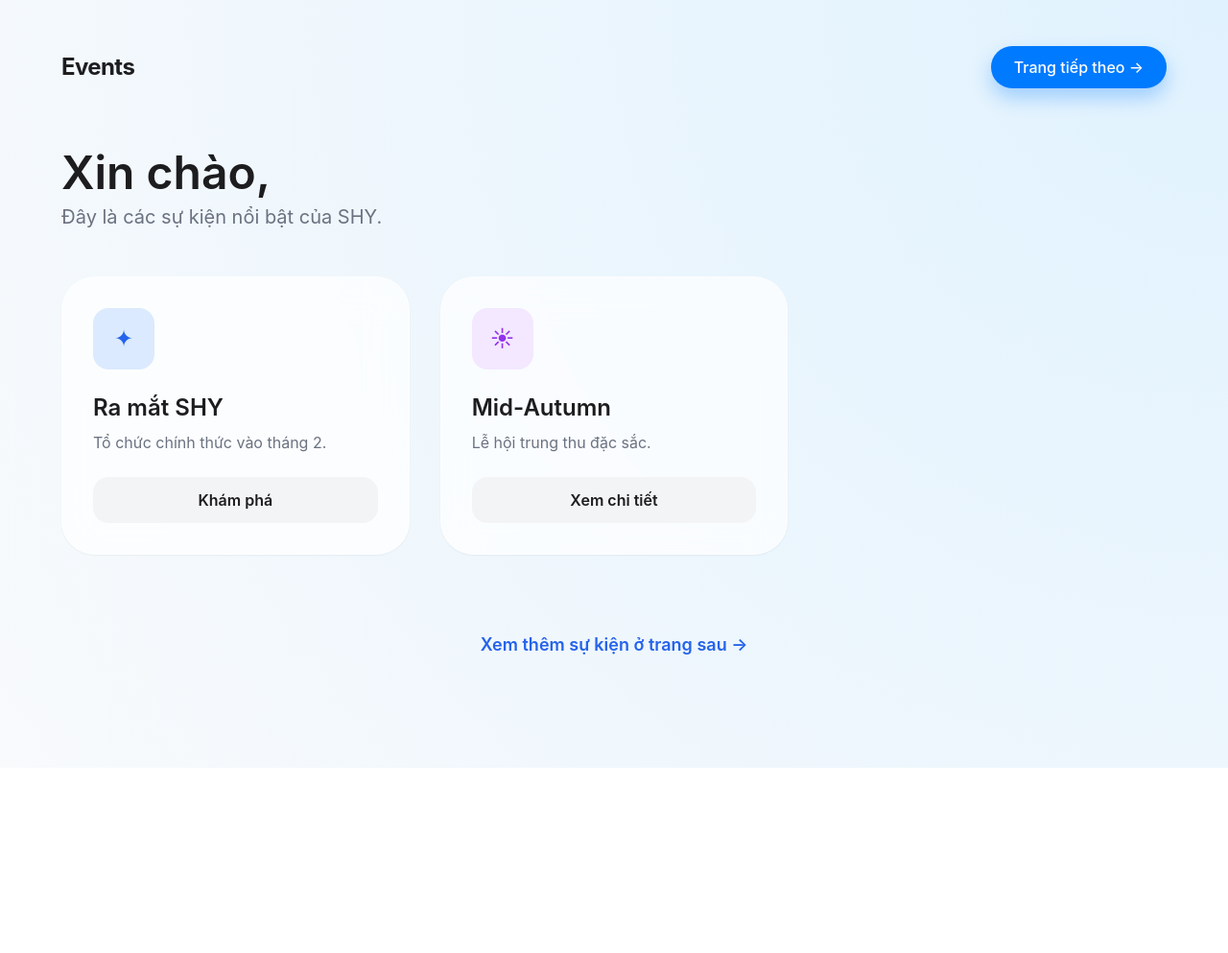
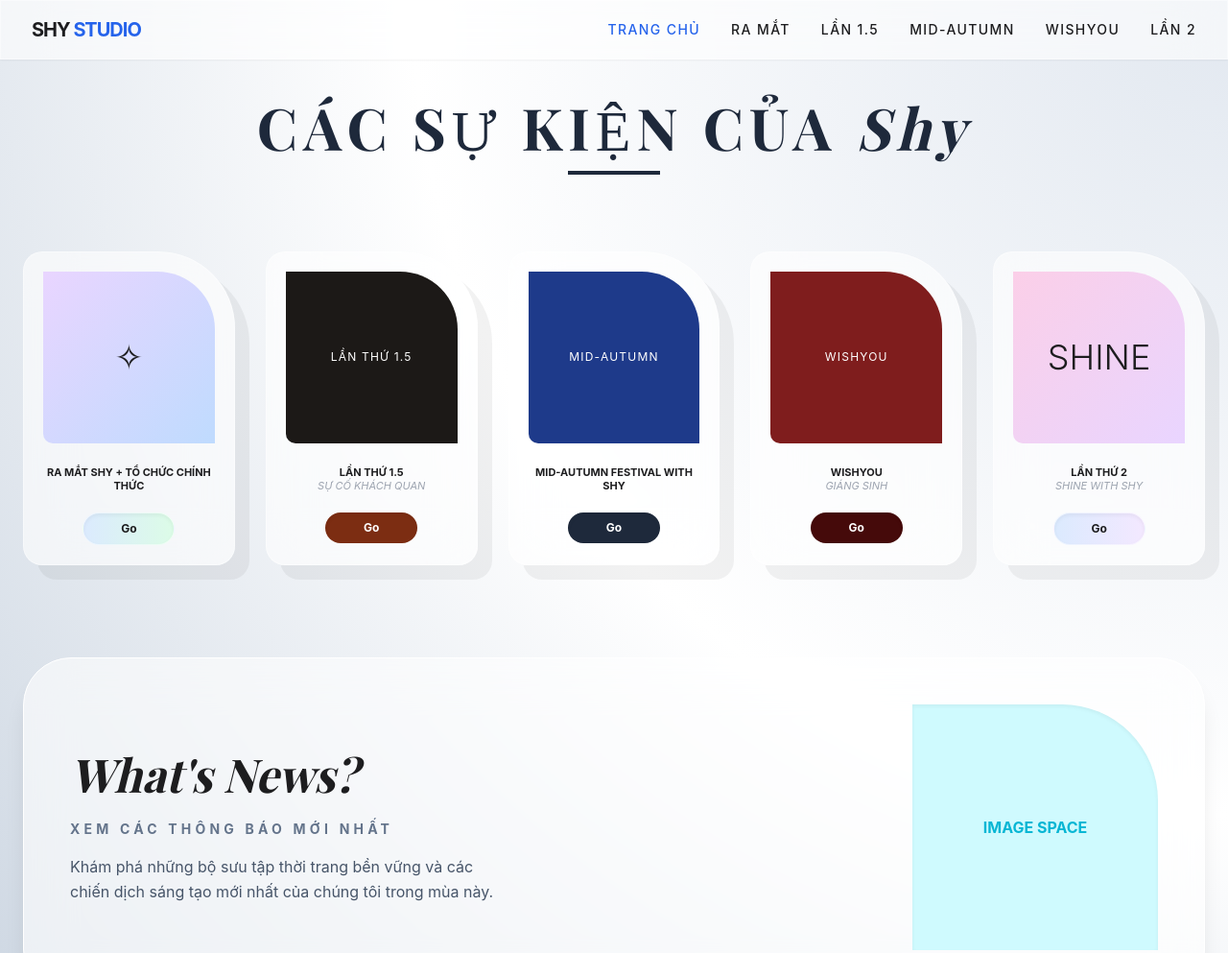
Before and after one commit to datmuilogin/shy, a plain HTML site: page index.html in a window 1280 px wide. Shown: the top 993 px of the page at 96% size. Before the commit the page ends 800 px from the top, so only its background shows below. Drawn offline with nearby package versions, Linux system fonts and the light colour scheme; a web font is replaced by a local one.

Commit message:
Update index.html

```diff
--- a/index.html
+++ b/index.html
@@ -3,75 +3,106 @@
 <head>
     <meta charset="UTF-8">
     <meta name="viewport" content="width=device-width, initial-scale=1.0">
-    <title>SHY Events - iOS 26 Style</title>
+    <title>SHY Fashion Hub - iOS 26</title>
     <script src="https://cdn.tailwindcss.com"></script>
-    <link href="https://fonts.googleapis.com/css2?family=SF+Pro+Display:wght@300;400;600&display=swap" rel="stylesheet">
+    <link href="https://fonts.googleapis.com/css2?family=SF+Pro+Display:wght@300;400;600&family=Playfair+Display:ital,wght@0,700;1,400&display=swap" rel="stylesheet">
     <style>
         body {
-            font-family: 'SF Pro Display', -apple-system, BlinkMacSystemFont, sans-serif;
-            background: radial-gradient(circle at top right, #e0f2fe, #f8fafc);
+            font-family: 'SF Pro Display', sans-serif;
+            background: radial-gradient(circle at top right, #e2e8f0, #ffffff, #cbd5e1);
             min-height: 100vh;
             color: #1d1d1f;
         }
         .ios-blur {
-            background: rgba(255, 255, 255, 0.7);
-            backdrop-filter: blur(20px);
-            -webkit-backdrop-filter: blur(20px);
-            border: 1px solid rgba(255, 255, 255, 0.3);
+            background: rgba(255, 255, 255, 0.6);
+            backdrop-filter: blur(25px);
+            -webkit-backdrop-filter: blur(25px);
+            border: 1px solid rgba(255, 255, 255, 0.4);
         }
-        .ios-card {
-            border-radius: 35px;
+        .nav-link { transition: all 0.3s; }
+        .nav-link:hover { color: #007aff; transform: translateY(-1px); }
+        .custom-card {
+            border-radius: 20px 80px 20px 20px;
+            box-shadow: 15px 15px 0px rgba(0, 0, 0, 0.05);
             transition: all 0.4s cubic-bezier(0.4, 0, 0.2, 1);
         }
-        .ios-card:active {
-            transform: scale(0.95);
-        }
-        .btn-next {
-            background: #007aff;
-            color: white;
-            box-shadow: 0 10px 20px rgba(0, 122, 255, 0.3);
-        }
+        .custom-card:hover { transform: scale(1.02); box-shadow: 20px 20px 0px rgba(0, 0, 0, 0.08); }
+        .serif-font { font-family: 'Playfair Display', serif; }
     </style>
 </head>
-<body class="p-6 md:p-12">
-
-    <nav class="max-w-6xl mx-auto flex justify-between items-center mb-16">
-        <div class="text-2xl font-bold tracking-tight">Events</div>
-        <a href="index2.html" class="btn-next px-6 py-2.5 rounded-full font-medium transition-all hover:opacity-90">
-            Trang tiếp theo →
-        </a>
+<body class="pb-20">
+    <nav class="sticky top-0 z-50 ios-blur px-8 py-4 flex justify-between items-center mb-10 shadow-sm">
+        <div class="text-xl font-bold tracking-tighter">SHY <span class="text-blue-600">STUDIO</span></div>
+        <div class="hidden md:flex gap-8 font-medium text-sm uppercase tracking-widest">
+            <a href="index.html" class="nav-link text-blue-600">Trang chủ</a>
+            <a href="page1.html" class="nav-link">Ra mắt</a>
+            <a href="page2.html" class="nav-link">Lần 1.5</a>
+            <a href="page3.html" class="nav-link">Mid-Autumn</a>
+            <a href="page4.html" class="nav-link">WishYou</a>
+            <a href="page5.html" class="nav-link">Lần 2</a>
+        </div>
     </nav>
 
-    <main class="max-w-6xl mx-auto">
-        <header class="mb-12">
-            <h1 class="text-5xl font-semibold mb-2">Xin chào,</h1>
-            <p class="text-xl text-gray-500">Đây là các sự kiện nổi bật của SHY.</p>
+    <div class="max-w-7xl mx-auto px-6">
+        <header class="text-center mb-20">
+            <h1 class="serif-font text-5xl md:text-6xl tracking-widest text-slate-800 uppercase mb-4">
+                CÁC SỰ KIỆN CỦA <span class="italic normal-case">Shy</span>
+            </h1>
+            <div class="h-1 w-24 bg-slate-800 mx-auto"></div>
         </header>
 
-        <div class="grid grid-cols-1 md:grid-cols-2 lg:grid-cols-3 gap-8">
-            <div class="ios-card ios-blur p-8 shadow-sm">
-                <div class="w-16 h-16 bg-blue-100 rounded-2xl mb-6 flex items-center justify-center">
-                    <span class="text-2xl text-blue-600">✦</span>
+        <div class="grid grid-cols-1 md:grid-cols-3 lg:grid-cols-5 gap-8 mb-24">
+            <div class="custom-card ios-blur p-5 flex flex-col items-center">
+                <div class="w-full aspect-square bg-gradient-to-br from-purple-200 to-blue-200 rounded-tr-[60px] rounded-bl-[10px] flex items-center justify-center mb-6">
+                    <span class="text-4xl">✧</span>
                 </div>
-                <h3 class="text-2xl font-semibold mb-2">Ra mắt SHY</h3>
-                <p class="text-gray-500 mb-6">Tổ chức chính thức vào tháng 2.</p>
-                <button class="w-full py-3 bg-gray-100 rounded-2xl font-semibold hover:bg-gray-200 transition-colors">Khám phá</button>
+                <h3 class="font-bold text-[11px] uppercase text-center mb-4 leading-tight h-8">Ra mắt SHY + Tổ chức chính thức</h3>
+                <a href="page1.html" class="w-24 py-2 bg-gradient-to-r from-blue-100 to-green-100 rounded-full text-center text-xs font-bold shadow-inner border border-white/50">Go</a>
             </div>
 
-            <div class="ios-card ios-blur p-8 shadow-sm">
-                <div class="w-16 h-16 bg-purple-100 rounded-2xl mb-6 flex items-center justify-center">
-                    <span class="text-2xl text-purple-600">☀</span>
+            <div class="custom-card ios-blur p-5 flex flex-col items-center">
+                <div class="w-full aspect-square bg-stone-900 rounded-tr-[60px] rounded-bl-[10px] flex items-center justify-center mb-6">
+                    <span class="text-white text-xs tracking-widest uppercase">Lần thứ 1.5</span>
                 </div>
-                <h3 class="text-2xl font-semibold mb-2">Mid-Autumn</h3>
-                <p class="text-gray-500 mb-6">Lễ hội trung thu đặc sắc.</p>
-                <button class="w-full py-3 bg-gray-100 rounded-2xl font-semibold hover:bg-gray-200 transition-colors">Xem chi tiết</button>
+                <h3 class="font-bold text-[11px] uppercase text-center mb-4 leading-tight h-8">Lần thứ 1.5<br><span class="text-gray-400 italic font-normal">Sự cố khách quan</span></h3>
+                <a href="page2.html" class="w-24 py-2 bg-orange-900 text-white rounded-full text-center text-xs font-bold shadow-inner">Go</a>
+            </div>
+
+            <div class="custom-card ios-blur p-5 flex flex-col items-center">
+                <div class="w-full aspect-square bg-blue-900 rounded-tr-[60px] rounded-bl-[10px] flex items-center justify-center mb-6">
+                    <span class="text-white text-xs tracking-widest uppercase text-center">Mid-Autumn</span>
+                </div>
+                <h3 class="font-bold text-[11px] uppercase text-center mb-4 leading-tight h-8">Mid-Autumn Festival With SHY</h3>
+                <a href="page3.html" class="w-24 py-2 bg-slate-800 text-white rounded-full text-center text-xs font-bold shadow-inner">Go</a>
+            </div>
+
+            <div class="custom-card ios-blur p-5 flex flex-col items-center">
+                <div class="w-full aspect-square bg-red-900 rounded-tr-[60px] rounded-bl-[10px] flex items-center justify-center mb-6">
+                    <span class="text-white text-xs tracking-widest">WISHYOU</span>
+                </div>
+                <h3 class="font-bold text-[11px] uppercase text-center mb-4 leading-tight h-8">WISHYOU<br><span class="text-gray-400 italic font-normal">Giáng sinh</span></h3>
+                <a href="page4.html" class="w-24 py-2 bg-red-950 text-white rounded-full text-center text-xs font-bold shadow-inner">Go</a>
+            </div>
+
+            <div class="custom-card ios-blur p-5 flex flex-col items-center">
+                <div class="w-full aspect-square bg-gradient-to-br from-pink-200 to-purple-200 rounded-tr-[60px] rounded-bl-[10px] flex items-center justify-center mb-6">
+                    <span class="text-4xl font-light">SHINE</span>
+                </div>
+                <h3 class="font-bold text-[11px] uppercase text-center mb-4 leading-tight h-8">Lần thứ 2<br><span class="text-gray-400 italic font-normal">Shine with SHY</span></h3>
+                <a href="page5.html" class="w-24 py-2 bg-gradient-to-r from-blue-100 to-purple-100 rounded-full text-center text-xs font-bold shadow-inner border border-white/50">Go</a>
             </div>
         </div>
 
-        <div class="mt-20 text-center">
-            <a href="index2.html" class="text-blue-600 font-semibold text-lg hover:underline">Xem thêm sự kiện ở trang sau →</a>
+        <div class="ios-blur p-12 rounded-[50px] shadow-xl flex flex-col md:flex-row items-center gap-12 border border-white">
+            <div class="flex-1">
+                <h2 class="serif-font text-5xl italic mb-6">What's News?</h2>
+                <p class="text-sm font-bold uppercase tracking-[0.3em] mb-4 text-slate-500">Xem các thông báo mới nhất</p>
+                <p class="text-slate-600 leading-relaxed max-w-md">Khám phá những bộ sưu tập thời trang bền vững và các chiến dịch sáng tạo mới nhất của chúng tôi trong mùa này.</p>
+            </div>
+            <div class="w-full md:w-64 h-64 bg-cyan-100 rounded-tr-[100px] overflow-hidden shadow-inner flex items-center justify-center text-cyan-500 font-bold">
+                IMAGE SPACE
+            </div>
         </div>
-    </main>
-
+    </div>
 </body>
 </html>
```
